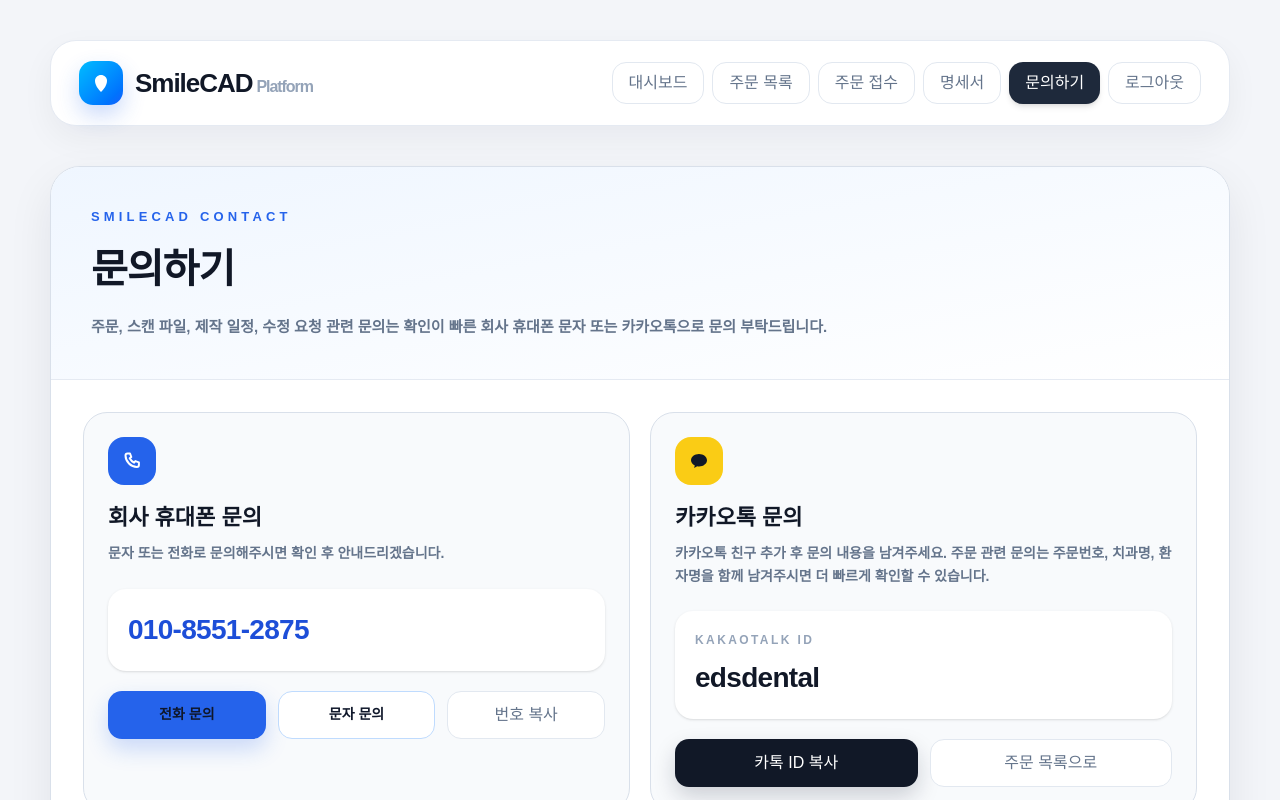
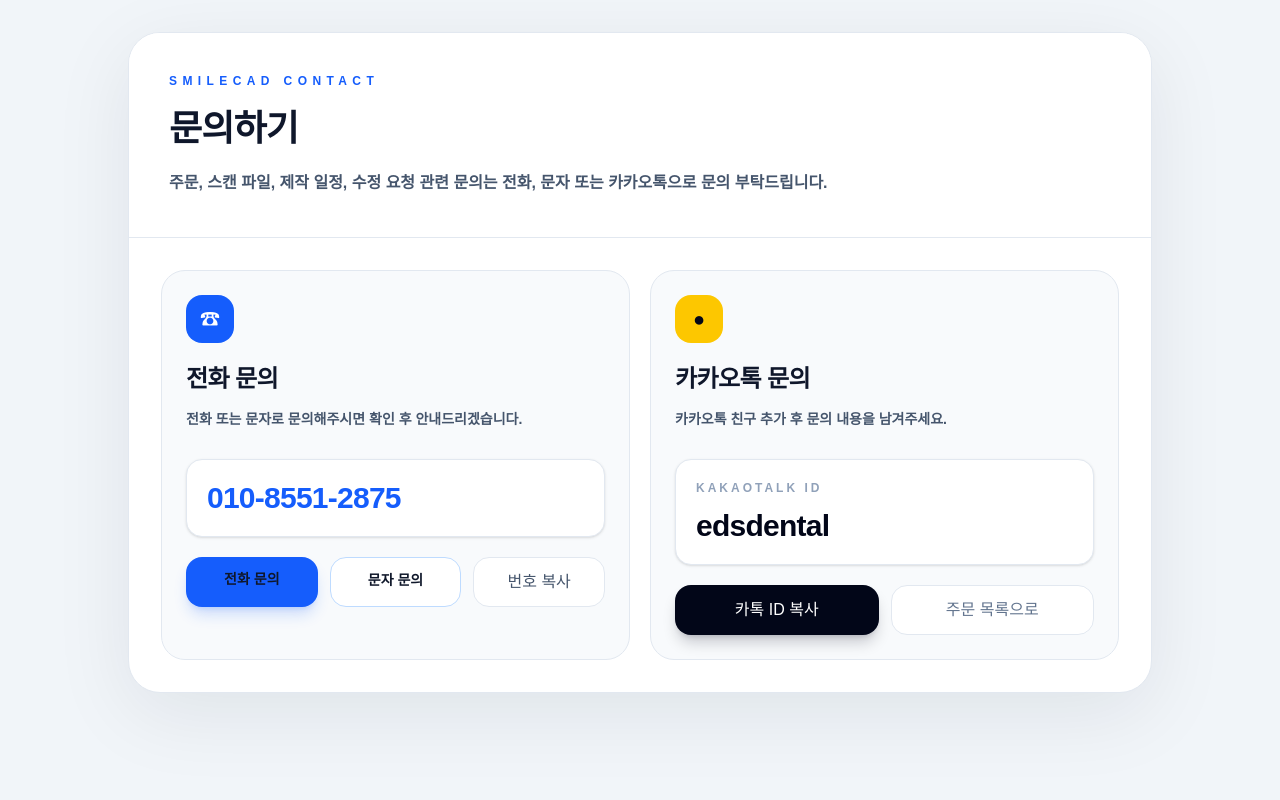
Before and after one commit to Smilecad/smilecad-platform, a Next.js app: page /inquiry in a window 1280 px wide. Shown: the top 800 px of the page. Built offline with nearby package versions, Linux system fonts and the light colour scheme.

Commit message:
update inquiry page and add clinic admin menu

```diff
--- a/app/inquiry/page.tsx
+++ b/app/inquiry/page.tsx
@@ -1,128 +1,113 @@
-// app/inquiry/page.tsx
 'use client'
 
 import { useRouter } from 'next/navigation'
-import AppTopNav from '@/app/components/AppTopNav'
-
-const COMPANY_MOBILE = '010-8551-2875'
-const KAKAO_ID = 'edsdental'
 
 export default function InquiryPage() {
   const router = useRouter()
 
-  const phoneHref = `tel:${COMPANY_MOBILE.replace(/-/g, '')}`
-  const smsHref = `sms:${COMPANY_MOBILE.replace(/-/g, '')}`
+  const companyPhone = '010-8551-2875'
+  const companyPhoneDigits = '01085512875'
+  const kakaoId = 'edsdental'
 
-  const copyText = async (value: string, label: string) => {
+  const copyToClipboard = async (text: string, label: string) => {
     try {
-      await navigator.clipboard.writeText(value)
-      alert(`${label}이 복사되었습니다. 해당 연락처로 문의 부탁드립니다.`)
+      await navigator.clipboard.writeText(text)
+      alert(`${label}을(를) 복사했습니다.`)
     } catch {
-      alert(`${label}: ${value}`)
+      alert('복사에 실패했습니다. 직접 선택해서 복사해주세요.')
     }
   }
 
   return (
-    <main className="min-h-screen bg-[#f3f5f9] px-4 py-6 sm:px-6 sm:py-10">
-      <div className="mx-auto w-full max-w-[1180px]">
-        <AppTopNav current="inquiry" />
+    <main className="min-h-screen bg-slate-100 px-4 py-8 md:px-6 lg:px-8">
+      <section className="mx-auto max-w-5xl overflow-hidden rounded-[32px] border border-slate-200 bg-white shadow-[0_20px_80px_rgba(15,23,42,0.08)]">
+        <div className="border-b border-slate-200 bg-white px-6 py-8 md:px-10 md:py-10">
+          <p className="text-xs font-black uppercase tracking-[0.45em] text-blue-600">
+            SmileCAD Contact
+          </p>
 
-        <section className="overflow-hidden rounded-[30px] border border-[#d9e0ea] bg-white shadow-[0_18px_45px_rgba(15,23,42,0.08)]">
-          <div className="border-b border-[#e5eaf2] bg-gradient-to-br from-[#eff6ff] to-white px-6 py-8 sm:px-10 sm:py-10">
-            <div className="mb-3 text-[13px] font-black uppercase tracking-[0.32em] text-[#2563eb]">
-              SMILECAD CONTACT
-            </div>
-
-            <h1 className="text-[30px] font-black tracking-tight text-[#111827] sm:text-[40px]">
+          <h1 className="mt-5 text-4xl font-black tracking-tight text-slate-900">
             문의하기
           </h1>
 
-            <p className="mt-4 max-w-[760px] text-[15px] font-semibold leading-relaxed text-[#64748b]">
-              주문, 스캔 파일, 제작 일정, 수정 요청 관련 문의는 확인이 빠른 회사 휴대폰 문자
-              또는 카카오톡으로 문의 부탁드립니다.
+          <p className="mt-5 text-sm font-bold leading-7 text-slate-600 md:text-base">
+            주문, 스캔 파일, 제작 일정, 수정 요청 관련 문의는 전화, 문자 또는
+            카카오톡으로 문의 부탁드립니다.
           </p>
         </div>
 
-          <div className="grid gap-5 p-6 sm:p-8 lg:grid-cols-2">
-            <section className="rounded-[24px] border border-[#d9e0ea] bg-[#f8fafc] p-6">
-              <div className="mb-4 flex h-12 w-12 items-center justify-center rounded-[16px] bg-[#2563eb] text-white">
-                <svg viewBox="0 0 24 24" className="h-6 w-6" fill="none">
-                  <path
-                    d="M7.5 4.5H10L11.3 8L9.7 9.3C10.7 11.2 12.2 12.7 14.1 13.7L15.4 12.1L18.9 13.4V15.9C18.9 17 18 17.9 16.9 17.9C10.9 17.9 5.5 12.5 5.5 6.5C5.5 5.4 6.4 4.5 7.5 4.5Z"
-                    stroke="currentColor"
-                    strokeWidth="2"
-                    strokeLinecap="round"
-                    strokeLinejoin="round"
-                  />
-                </svg>
+        <div className="grid gap-5 p-6 md:grid-cols-2 md:p-8">
+          <section className="rounded-[24px] border border-slate-200 bg-slate-50 p-6">
+            <div className="flex h-12 w-12 items-center justify-center rounded-2xl bg-blue-600 text-white">
+              <span className="text-xl">☎</span>
             </div>
 
-              <h2 className="text-[22px] font-black text-[#111827]">회사 휴대폰 문의</h2>
+            <h2 className="mt-5 text-2xl font-black tracking-tight text-slate-900">
+              전화 문의
+            </h2>
 
-              <p className="mt-2 text-[14px] font-semibold leading-relaxed text-[#64748b]">
-                문자 또는 전화로 문의해주시면 확인 후 안내드리겠습니다.
+            <p className="mt-3 text-sm font-semibold leading-6 text-slate-600">
+              전화 또는 문자로 문의해주시면 확인 후 안내드리겠습니다.
             </p>
 
-              <div className="mt-6 rounded-[18px] bg-white p-5 text-[28px] font-black tracking-tight text-[#1d4ed8] shadow-sm">
-                {COMPANY_MOBILE}
+            <div className="mt-7 rounded-2xl border border-slate-200 bg-white px-5 py-5 shadow-sm">
+              <p className="text-3xl font-black tracking-tight text-blue-600">
+                {companyPhone}
+              </p>
             </div>
 
-              <div className="mt-5 grid grid-cols-1 gap-3 sm:grid-cols-3">
+            <div className="mt-5 grid gap-3 md:grid-cols-3">
               <a
-                  href={phoneHref}
-                  className="flex h-12 items-center justify-center rounded-[14px] bg-[#2563eb] text-[14px] font-black text-white shadow-[0_10px_22px_rgba(37,99,235,0.22)] transition hover:bg-[#1d4ed8]"
+                href={`tel:${companyPhoneDigits}`}
+                className="rounded-2xl bg-blue-600 px-4 py-3 text-center text-sm font-black text-white shadow-lg shadow-blue-600/20 transition hover:bg-blue-700"
               >
                 전화 문의
               </a>
 
               <a
-                  href={smsHref}
-                  className="flex h-12 items-center justify-center rounded-[14px] border border-[#bfdbfe] bg-white text-[14px] font-black text-[#2563eb] transition hover:bg-[#eff6ff]"
+                href={`sms:${companyPhoneDigits}`}
+                className="rounded-2xl border border-blue-200 bg-white px-4 py-3 text-center text-sm font-black text-slate-900 transition hover:bg-blue-50"
               >
                 문자 문의
               </a>
 
               <button
                 type="button"
-                  onClick={() => copyText(COMPANY_MOBILE, '회사 휴대폰 번호')}
-                  className="h-12 rounded-[14px] border border-[#e2e8f0] bg-white text-[14px] font-black text-[#64748b] transition hover:bg-[#f1f5f9] hover:text-[#111827]"
+                onClick={() => copyToClipboard(companyPhone, '회사 휴대폰 번호')}
+                className="rounded-2xl border border-slate-200 bg-white px-4 py-3 text-sm font-black text-slate-600 transition hover:bg-slate-50 hover:text-slate-900"
               >
                 번호 복사
               </button>
             </div>
           </section>
 
-            <section className="rounded-[24px] border border-[#d9e0ea] bg-[#f8fafc] p-6">
-              <div className="mb-4 flex h-12 w-12 items-center justify-center rounded-[16px] bg-[#facc15] text-[#111827]">
-                <svg viewBox="0 0 24 24" className="h-6 w-6" fill="none">
-                  <path
-                    d="M12 5C7.6 5 4 7.8 4 11.2C4 13.4 5.5 15.3 7.8 16.4L7.1 19L10.2 17.2C10.8 17.3 11.4 17.4 12 17.4C16.4 17.4 20 14.6 20 11.2C20 7.8 16.4 5 12 5Z"
-                    fill="currentColor"
-                  />
-                </svg>
+          <section className="rounded-[24px] border border-slate-200 bg-slate-50 p-6">
+            <div className="flex h-12 w-12 items-center justify-center rounded-2xl bg-yellow-400 text-slate-950">
+              <span className="text-xl">●</span>
             </div>
 
-              <h2 className="text-[22px] font-black text-[#111827]">카카오톡 문의</h2>
+            <h2 className="mt-5 text-2xl font-black tracking-tight text-slate-900">
+              카카오톡 문의
+            </h2>
 
-              <p className="mt-2 text-[14px] font-semibold leading-relaxed text-[#64748b]">
-                카카오톡 친구 추가 후 문의 내용을 남겨주세요. 주문 관련 문의는 주문번호,
-                치과명, 환자명을 함께 남겨주시면 더 빠르게 확인할 수 있습니다.
+            <p className="mt-3 text-sm font-semibold leading-6 text-slate-600">
+              카카오톡 친구 추가 후 문의 내용을 남겨주세요.
             </p>
 
-              <div className="mt-6 rounded-[18px] bg-white p-5 shadow-sm">
-                <div className="text-[12px] font-black uppercase tracking-[0.2em] text-[#94a3b8]">
-                  KakaoTalk ID
-                </div>
-                <div className="mt-2 text-[28px] font-black tracking-tight text-[#111827]">
-                  {KAKAO_ID}
-                </div>
+            <div className="mt-7 rounded-2xl border border-slate-200 bg-white px-5 py-5 shadow-sm">
+              <p className="text-xs font-black uppercase tracking-[0.25em] text-slate-400">
+                Kakaotalk ID
+              </p>
+              <p className="mt-3 text-3xl font-black tracking-tight text-slate-950">
+                {kakaoId}
+              </p>
             </div>
 
-              <div className="mt-5 grid grid-cols-1 gap-3 sm:grid-cols-2">
+            <div className="mt-5 grid gap-3 md:grid-cols-2">
               <button
                 type="button"
-                  onClick={() => copyText(KAKAO_ID, '카카오톡 아이디')}
-                  className="h-12 rounded-[14px] bg-[#111827] text-[14px] font-black text-white shadow-[0_10px_22px_rgba(15,23,42,0.18)] transition hover:bg-[#0f172a]"
+                onClick={() => copyToClipboard(kakaoId, '카카오톡 ID')}
+                className="rounded-2xl bg-slate-950 px-4 py-3 text-sm font-black text-white shadow-lg shadow-slate-950/20 transition hover:bg-slate-800"
               >
                 카톡 ID 복사
               </button>
@@ -130,30 +115,14 @@
               <button
                 type="button"
                 onClick={() => router.push('/orders')}
-                  className="h-12 rounded-[14px] border border-[#e2e8f0] bg-white text-[14px] font-black text-[#64748b] transition hover:bg-[#f1f5f9] hover:text-[#111827]"
+                className="rounded-2xl border border-slate-200 bg-white px-4 py-3 text-sm font-black text-slate-500 transition hover:bg-slate-50 hover:text-slate-900"
               >
                 주문 목록으로
               </button>
             </div>
           </section>
         </div>
-
-          <div className="border-t border-[#e5eaf2] bg-[#f8fafc] px-6 py-5 sm:px-8">
-            <div className="rounded-[18px] border border-[#dbeafe] bg-[#eff6ff] p-5">
-              <h3 className="text-[15px] font-black text-[#1d4ed8]">
-                문의 시 함께 알려주시면 좋은 정보
-              </h3>
-
-              <div className="mt-3 grid gap-2 text-[14px] font-semibold text-[#475467] sm:grid-cols-2">
-                <div>• 치과명</div>
-                <div>• 주문번호</div>
-                <div>• 환자명</div>
-                <div>• 문의 내용 또는 수정 요청사항</div>
-              </div>
-            </div>
-          </div>
       </section>
-      </div>
     </main>
   )
 }
```
Lines whose indentation alone changed are shown as unchanged.
